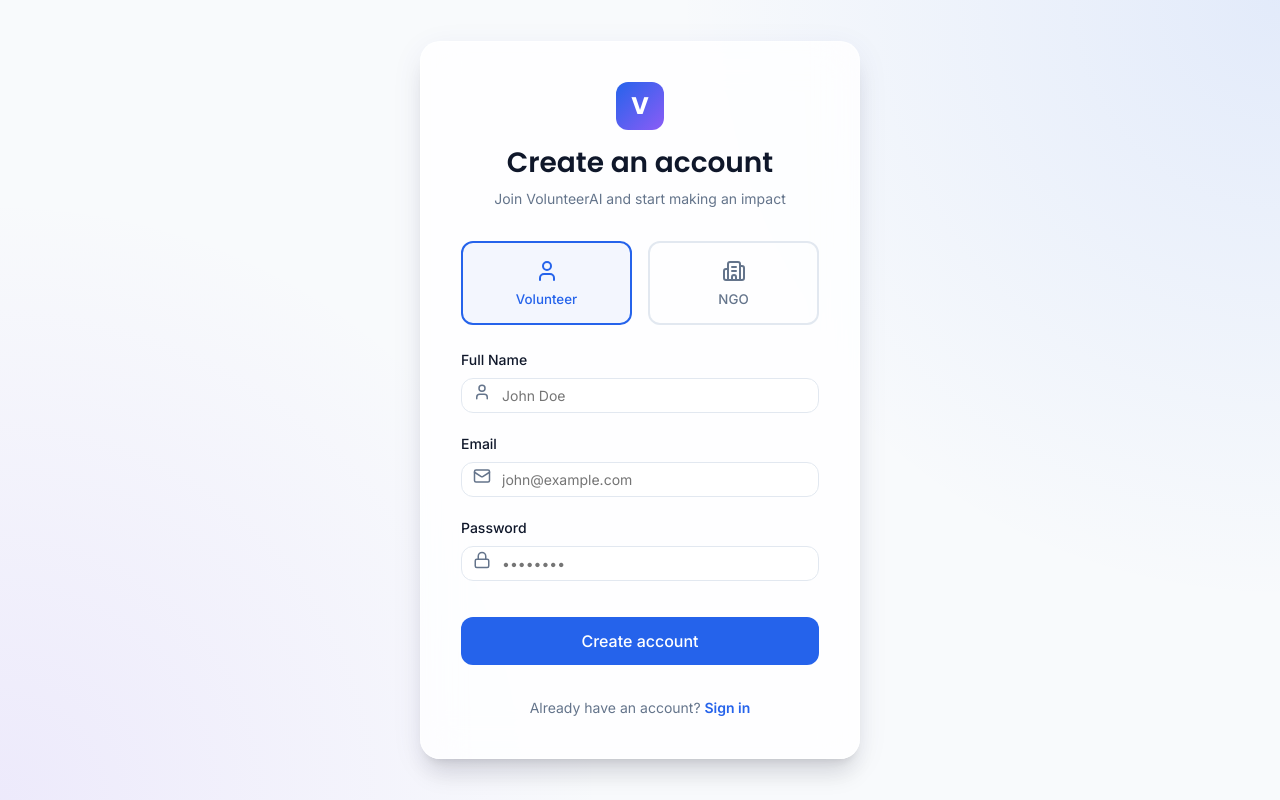
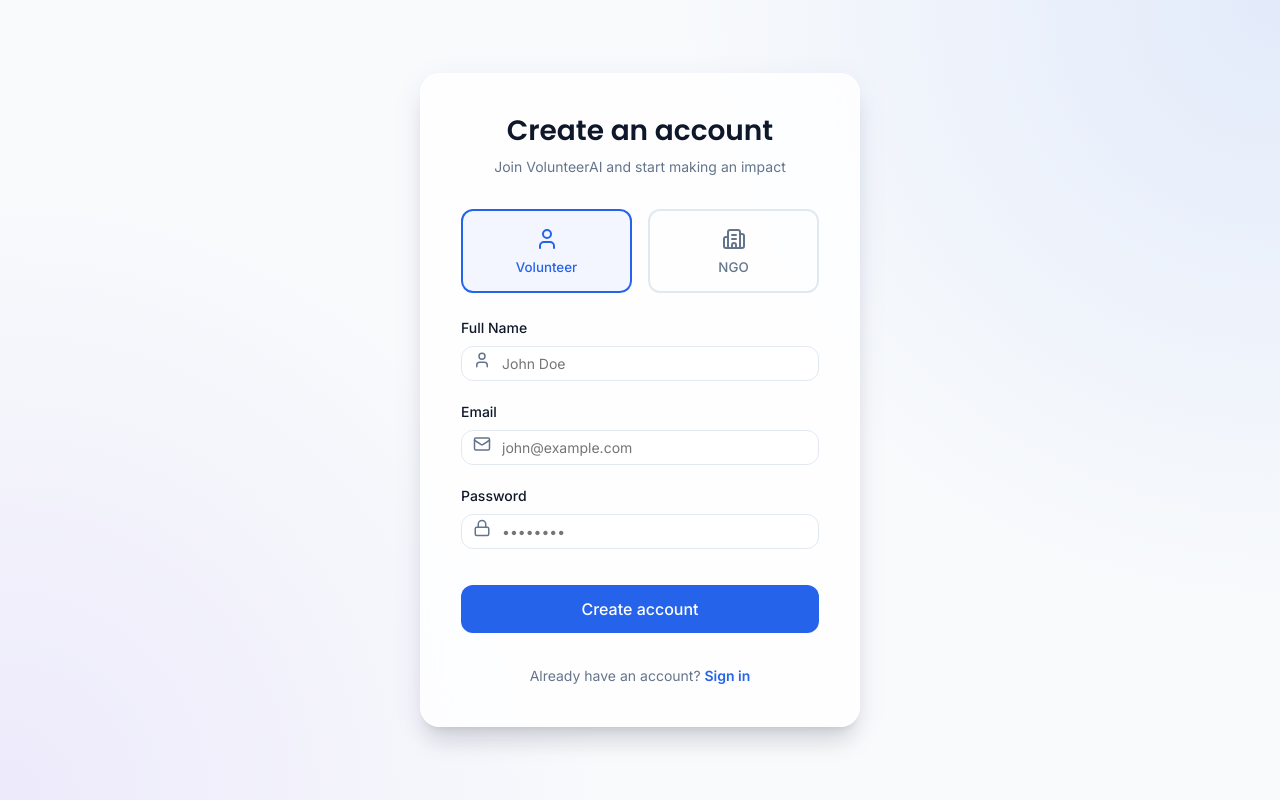
Before and after one commit to divyapatil202007-arch/Volunteers-project, a React (Vite) app: page /signup in a window 1280 px wide. Built offline with nearby package versions, Linux system fonts and the light colour scheme.

Commit message:
fix: removed black V logo from pages

```diff
--- a/src/pages/auth/Login.tsx
+++ b/src/pages/auth/Login.tsx
@@ -24,7 +24,6 @@ export function Login() {
         transition={{ duration: 0.3 }}
       >
         <div className={styles.authHeader}>
-          <div className={styles.logo}>V</div>
           <h1 className={styles.title}>Welcome back</h1>
           <p className={styles.subtitle}>Enter your details to sign in to your account</p>
         </div>
--- a/src/pages/auth/Signup.tsx
+++ b/src/pages/auth/Signup.tsx
@@ -26,7 +26,6 @@ export function Signup() {
         transition={{ duration: 0.4 }}
       >
         <div className={styles.authHeader}>
-          <div className={styles.logo}>V</div>
           <h1 className={styles.title}>Create an account</h1>
           <p className={styles.subtitle}>Join VolunteerAI and start making an impact</p>
         </div>
--- a/src/pages/landing/LandingPage.tsx
+++ b/src/pages/landing/LandingPage.tsx
@@ -11,7 +11,6 @@ export function LandingPage() {
     <div className={styles.landing}>
       <nav className={styles.navbar + ' glass'}>
         <div className={styles.logo}>
-          <div className={styles.logoIcon}>V</div>
           VolunteerAI
         </div>
         <div className={styles.navLinks}>
```
